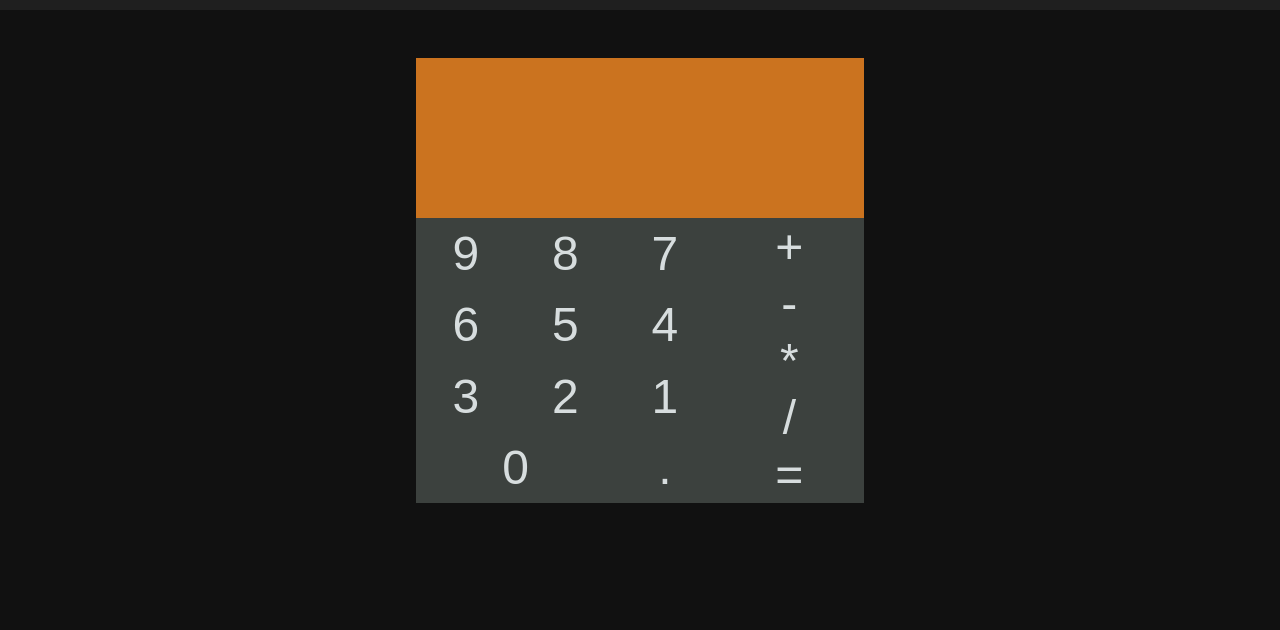
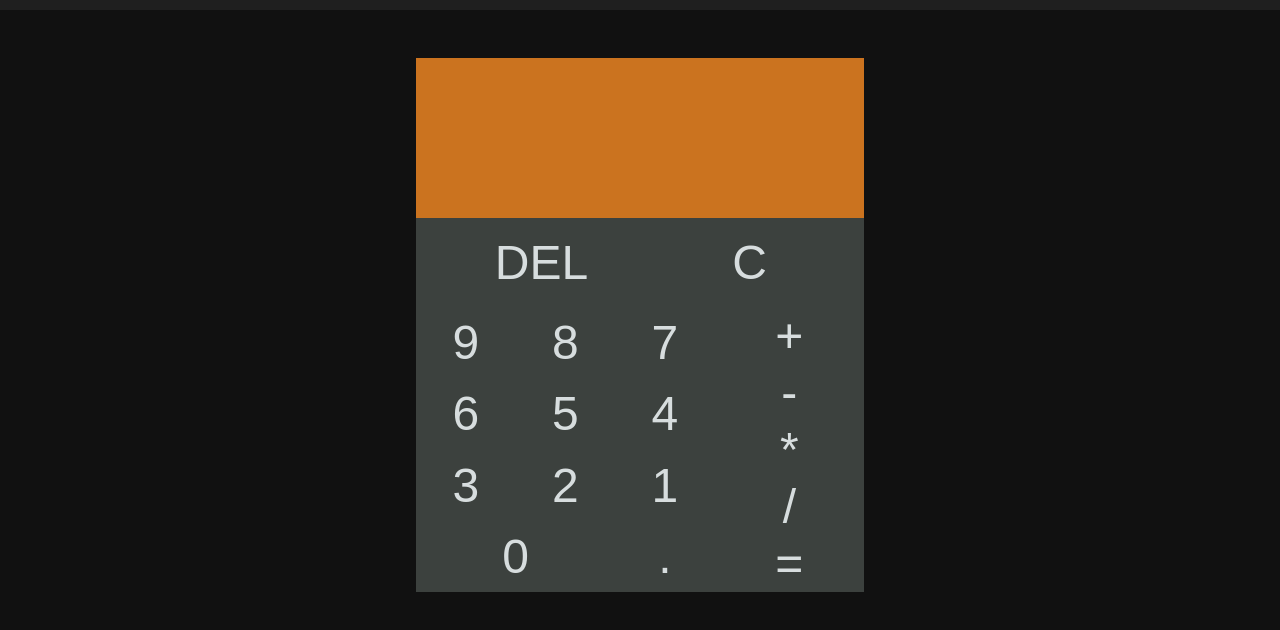
Before and after one commit to PinsonJulien/odin-calculator, a plain HTML site: page index.html in a window 1280 px wide. Shown: the part 112-742 px from the top of the page. Drawn offline with Linux system fonts and the light colour scheme.

Commit message:
Implementing clear and erase buttons

```diff
--- a/css/main.css
+++ b/css/main.css
@@ -40,8 +40,13 @@ main {
   grid-template-rows: auto;
   grid-template-areas:
     "display display display"
+    "optionpad optionpad optionpad"
     "numpad numpad operation"
     "numpad numpad operation";
+}
+
+main > * {
+  background-color: rgb(60, 65, 62);
 }
 
 @media only screen and (max-width: 768px) {
@@ -83,12 +88,23 @@ main {
   grid-template-columns: 1fr;
 }
 
+#option-pad {
+  grid-area: optionpad;
+  display: flex;
+  justify-content: space-around;
+  padding: 1em;
+}
+
+#option-pad > button {
+  min-width: 20%;
+}
+
 .col-span-2 {
   grid-column: span 2;
 }
 
 button {
-  background-color: rgb(60, 65, 62);
+  background-color: inherit;
   color: rgb(215, 221, 222);
   font-size: 3em;
   border-style: none;
--- a/index.html
+++ b/index.html
@@ -29,6 +29,8 @@
         <p id="bottom-display"></p>
       </section>
 
+      <section id="option-pad"></section>
+
       <section id="num-pad"></section>
 
       <section id="operation-pad"></section>
--- a/js/calculator.js
+++ b/js/calculator.js
@@ -2,6 +2,7 @@ export default class Calculator {
   // Const
   topDisplay = document.getElementById("top-display");
   bottomDisplay = document.getElementById("bottom-display");
+  optionPad = document.getElementById("option-pad");
   numPad = document.getElementById("num-pad");
   operationPad = document.getElementById("operation-pad")
 
@@ -50,6 +51,17 @@ export default class Calculator {
     point.addEventListener("click", () => this.addPoint());
 
     this.numPad.append(point);
+
+    // Generate option pad buttons
+    const deleteBtn = document.createElement("button");
+    deleteBtn.textContent = 'DEL';
+    deleteBtn.addEventListener("click", () => this.eraseLast());
+    this.optionPad.append(deleteBtn);
+
+    const cancelBtn = document.createElement("button");
+    cancelBtn.textContent = 'C';
+    cancelBtn.addEventListener("click", () => this.clear());
+    this.optionPad.append(cancelBtn);
   }
 
   setFirstNumber(number) {
@@ -120,4 +132,18 @@ export default class Calculator {
     // reset
     this.ongoingOperation = null;
   }
+
+  clear() {
+    this.firstNumber = null;
+    this.secondNumber = null;
+    this.ongoingOperation = null;
+
+    this.topDisplay.textContent = '';
+    this.bottomDisplay.textContent = 0;
+  }
+
+  eraseLast() {
+    const sliced = this.bottomDisplay.textContent.slice(0, -1);
+    this.bottomDisplay.textContent = sliced;
+  }
 }
```
